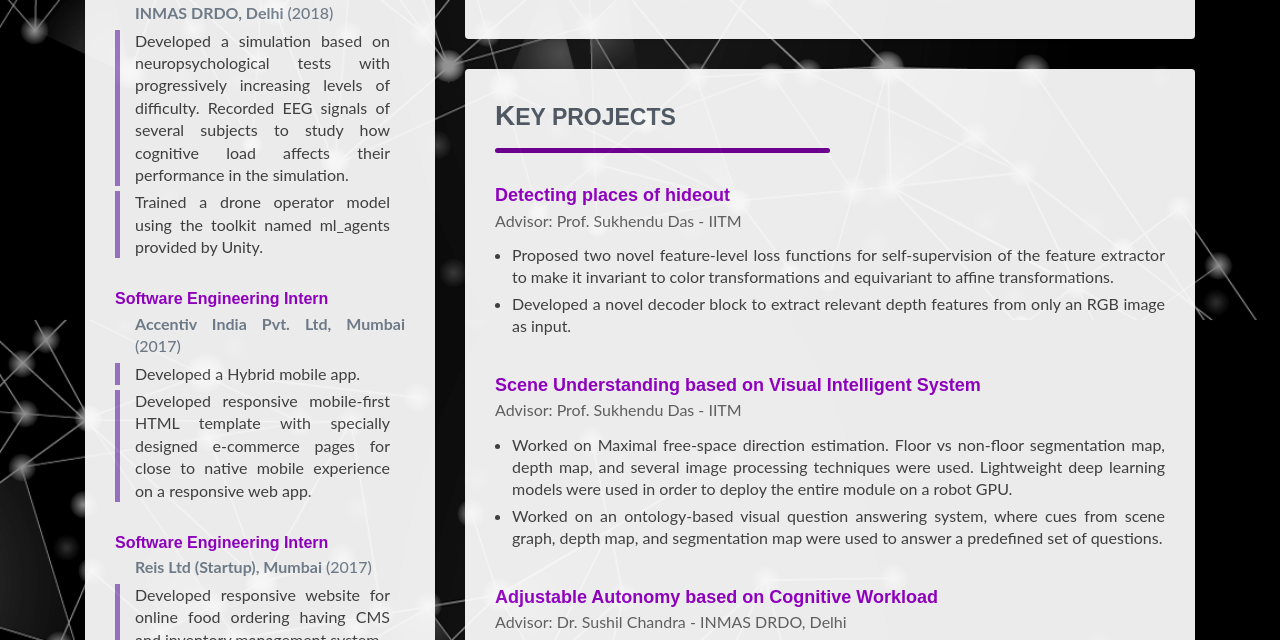
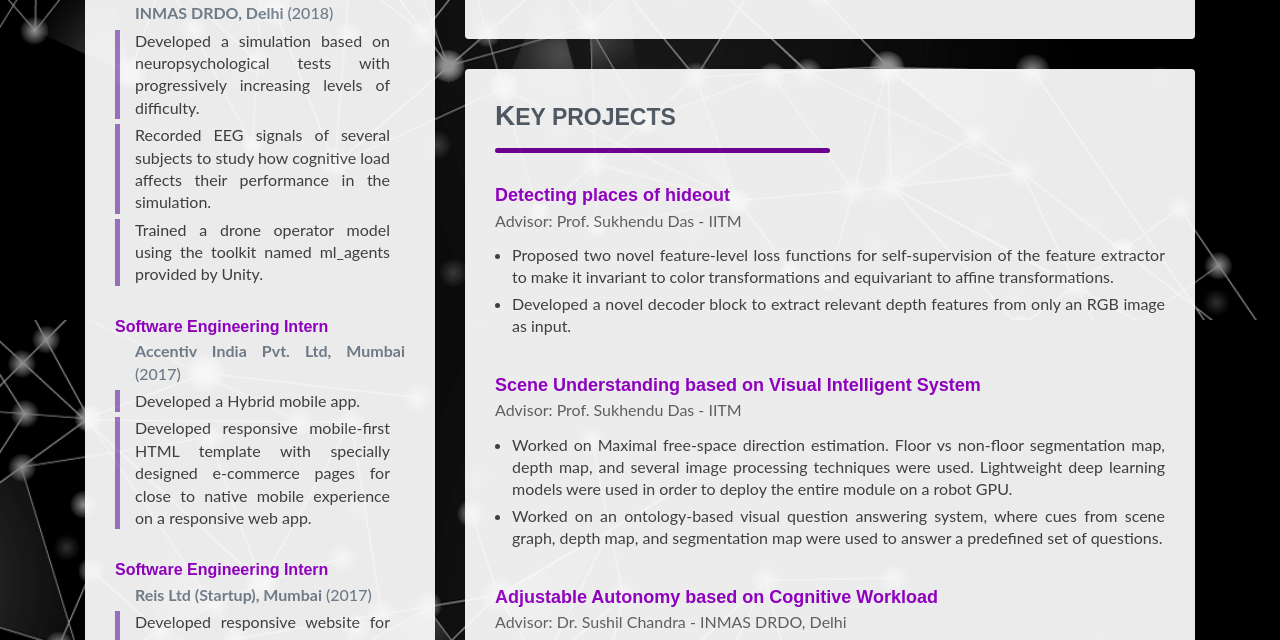
Before and after one commit to binoysaha-98/binoysaha-98.github.io, a plain HTML site: page index.html in a window 1280 px wide. Shown: the part 1280-1920 px from the top of the page. Drawn offline with nearby package versions, Linux system fonts and the light colour scheme; some icons are missing.

Commit message:
cosmetic changes

```diff
--- a/index.html
+++ b/index.html
@@ -151,8 +151,9 @@
                   </div>
                   <blockquote class="quote">
                     <p>
-                      Developed a simulation based on neuropsychological tests with progressively increasing levels of difficulty. Recorded EEG signals of several subjects to study how cognitive load affects their performance in the simulation.
+                      Developed a simulation based on neuropsychological tests with progressively increasing levels of difficulty.
                     </p>
+			<p>Recorded EEG signals of several subjects to study how cognitive load affects their performance in the simulation.</p>
                     <p>
                       Trained a drone operator model using the toolkit named ml_agents provided by Unity.
                     </p>
@@ -641,7 +642,7 @@
 
                   <div class="desc col-md-12 col-12">
                     <h3 class="title">
-                      Other Projects
+                      <a>Other Projects</a>
                     </h3>
                     <p>
 			Image  De-noising  using  loopy  belief  propagation,  Comparative  study  between  eigenvalue  and  singular  value  decompo- sition,  Least  square  regression,  Ridge  regression,  Bayesian  Classiﬁers,  GMM,  HMM,  DTW.
```
